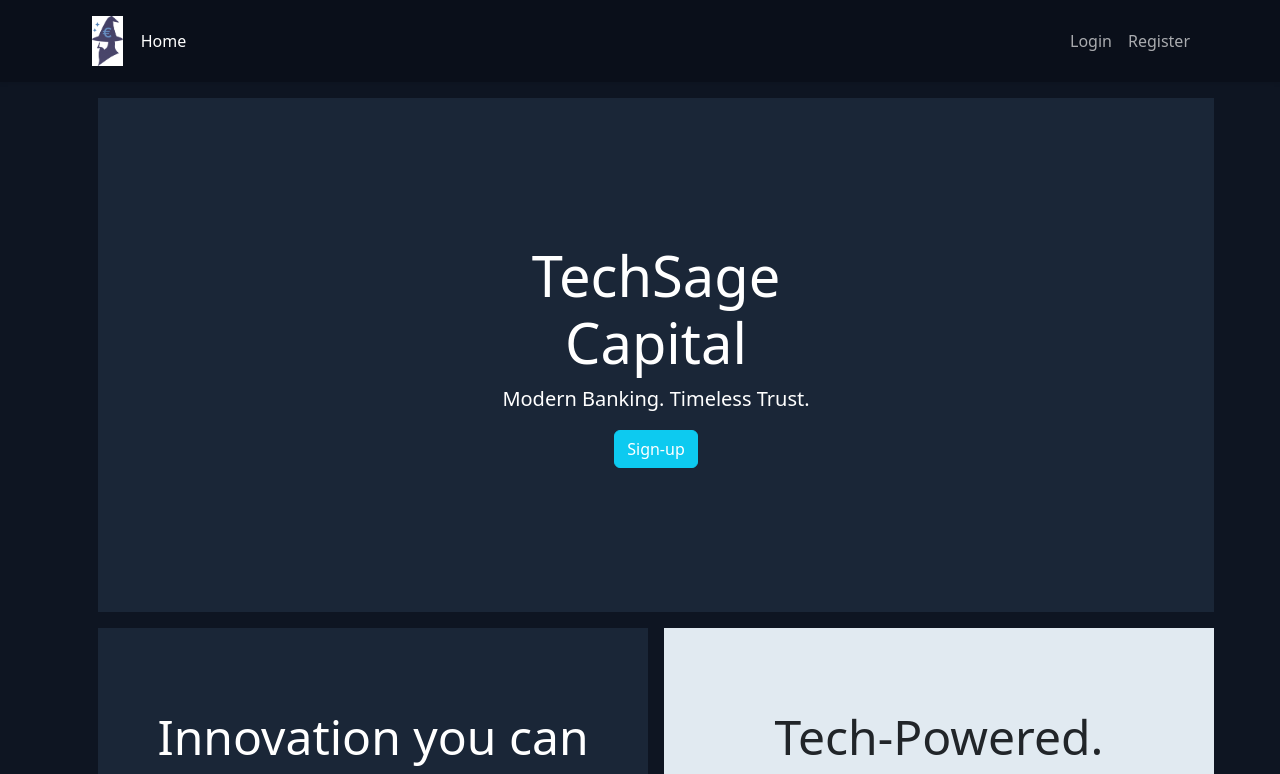
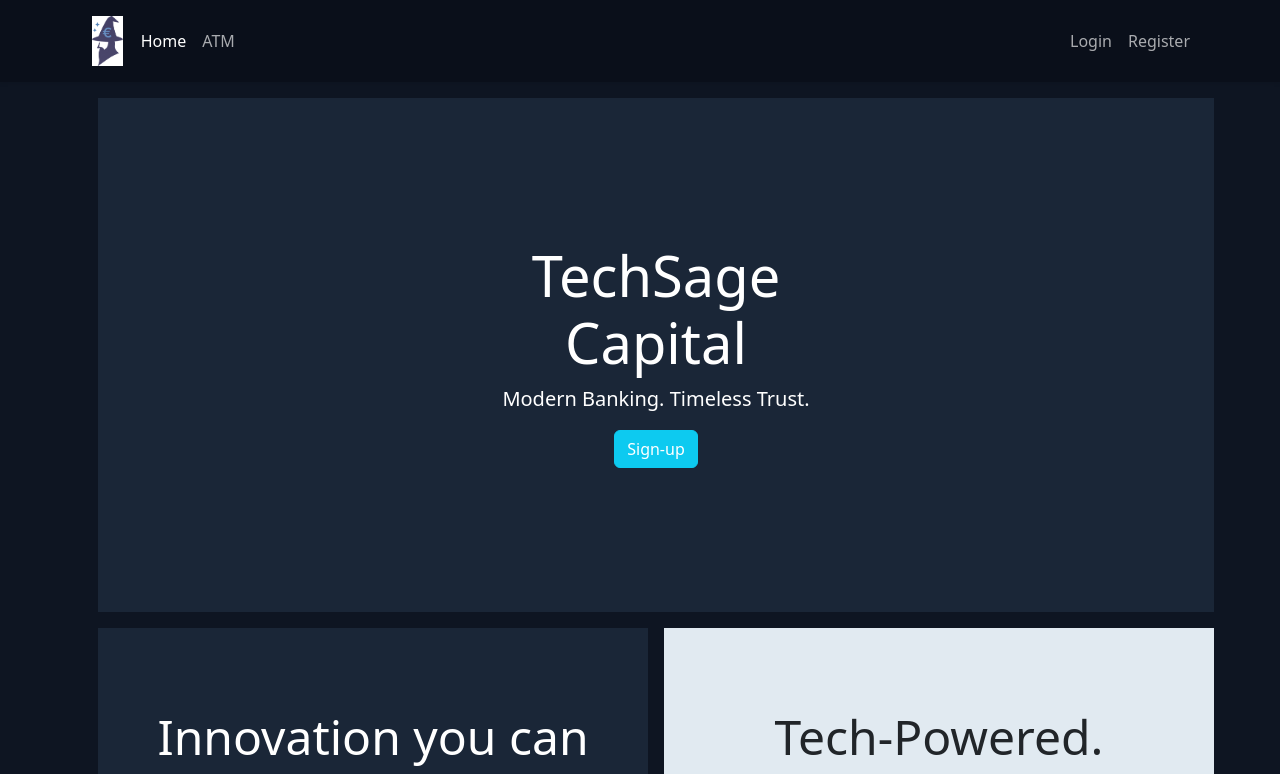
Before and after one commit to Jelcoo/TechSageCapital, a Vue app in the folder frontend/: page / in a window 1280 px wide. Shown: the top 774 px of the page. Built offline with nearby package versions, Linux system fonts and the light colour scheme; no server answers.

Commit message:
Make ATM always accessible

```diff
--- a/frontend/src/components/NavbarComponent.vue
+++ b/frontend/src/components/NavbarComponent.vue
@@ -30,7 +30,7 @@
                             </li>
                         </ul>
                     </li>
-                    <li class="nav-item" v-if="isAuthenticated && userStore.roles.includes(Role.CUSTOMER)">
+                    <li class="nav-item">
                         <RouterLink to="/atm" class="nav-link" active-class="active">ATM</RouterLink>
                     </li>
                 </ul>
--- a/frontend/src/router/index.ts
+++ b/frontend/src/router/index.ts
@@ -76,7 +76,6 @@ const router = createRouter({
         {
             path: '/atm',
             name: 'atm',
-            meta: { authorizedRoles: [Role.CUSTOMER] },
             children: [
                 {
                     path: '',
```
